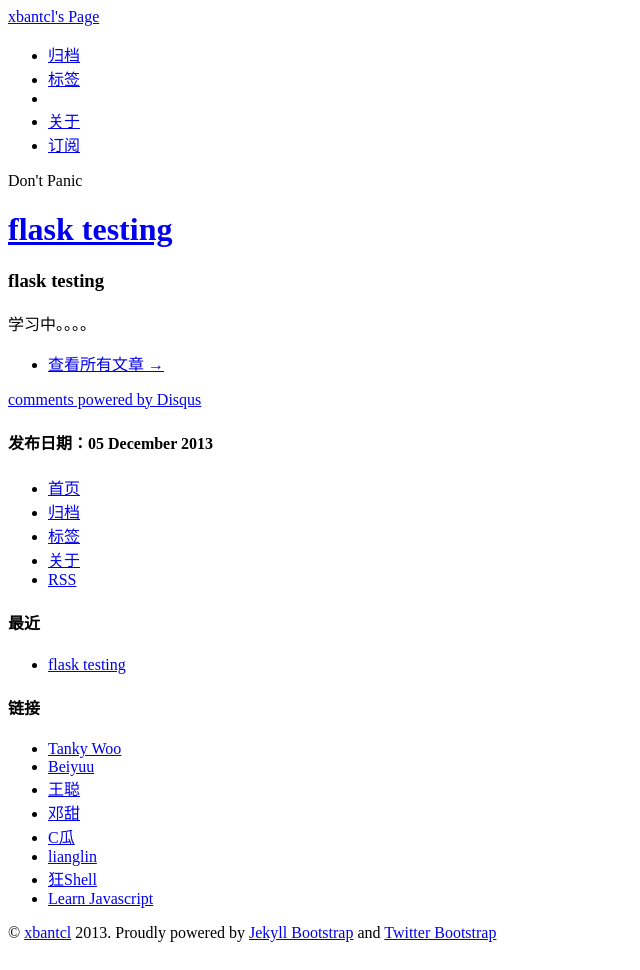
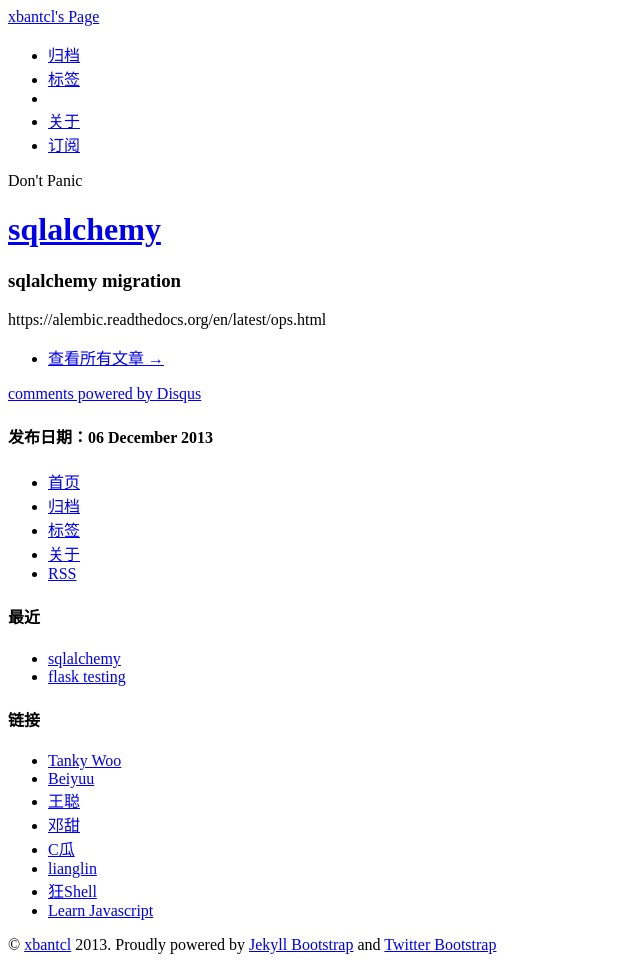
Before and after one commit to xbantcl/xbantcl.github.io, a Jekyll site: the page built from index.md, in a window 1280 px wide. Shown: the whole page, without its empty margins (0-640 px from the left). Built offline with Jekyll 4.4.1, drawn with Linux system fonts in a browser that asks for light colours; comment, search, counter and statistics services are not loaded.

```diff
--- /dev/null
+++ b/_posts/2013-12-06-sqlalchemy.md
@@ -0,0 +1,11 @@
+---
+layout: post
+title: "sqlalchemy"
+description: ""
+category:
+tags: []
+---
+{% include JB/setup %}
+
+### sqlalchemy migration
+https://alembic.readthedocs.org/en/latest/ops.html
```
Also changed, not shown: _posts/2013-12-05-flask-testing.md (+3 -1 lines).
